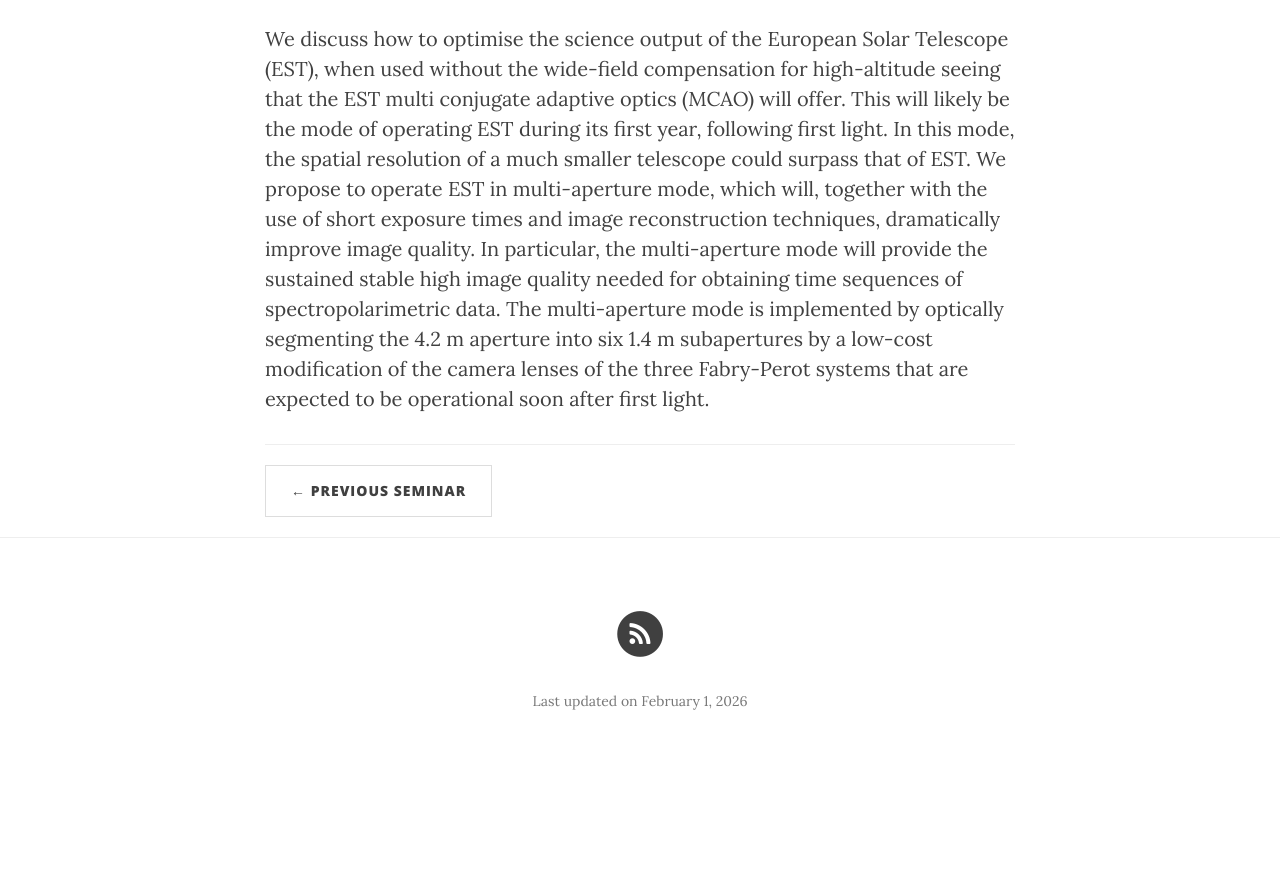
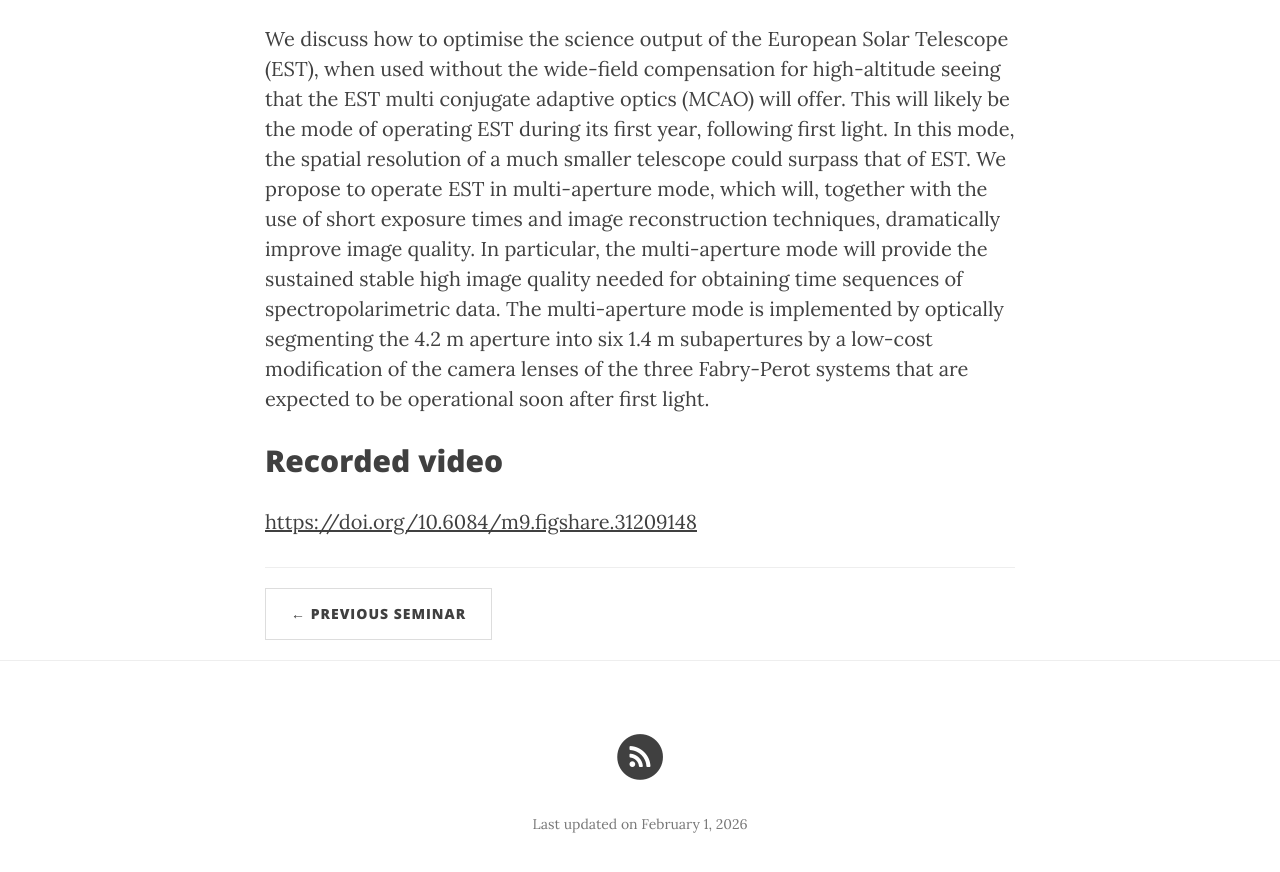
Before and after one commit to ITA-Solar/espos, a Jekyll site: the page built from _posts/2026-01-29-Scharmer.md, in a window 1280 px wide and 900 px high, scrolled down 744 px. Shown: the top 872 px of the window. Built offline with Jekyll 4.4.1, drawn with Linux system fonts in a browser that asks for light colours; nearby versions of some CDN libraries; before the commit the page ends 1521 px from its top, so only the background shows below that.

Commit message:
Update _posts/2026-01-29-Scharmer.md

```diff
--- a/_posts/2026-01-29-Scharmer.md
+++ b/_posts/2026-01-29-Scharmer.md
@@ -9,3 +9,6 @@ published:  true
 
 ## Abstract
 We discuss how to optimise the science output of the European Solar Telescope (EST), when used without the wide-field compensation for high-altitude seeing that the EST multi conjugate adaptive optics (MCAO) will offer. This will likely be the mode of operating EST during its first year, following first light. In this mode, the spatial resolution of a much smaller telescope could surpass that of EST. We propose to operate EST in multi-aperture mode, which will, together with the use of short exposure times and image reconstruction techniques, dramatically improve image quality. In particular, the multi-aperture mode will provide the sustained stable high image quality needed for obtaining time sequences of spectropolarimetric data. The multi-aperture mode is implemented by optically segmenting the 4.2 m aperture into six 1.4 m subapertures by a low-cost modification of the camera lenses of the three Fabry-Perot systems that are expected to be operational soon after first light.
+
+## Recorded video
+[https://doi.org/10.6084/m9.figshare.31209148](https://doi.org/10.6084/m9.figshare.31209148)
```
